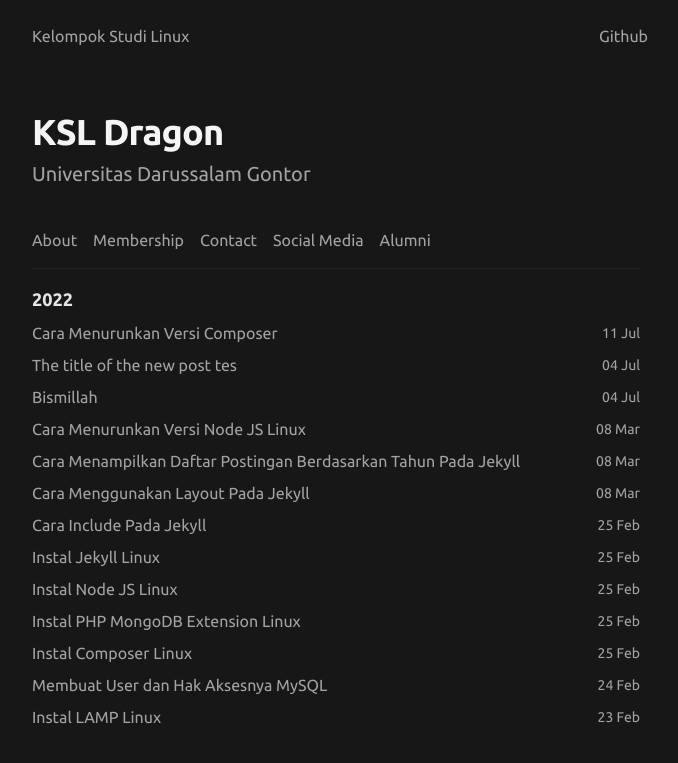
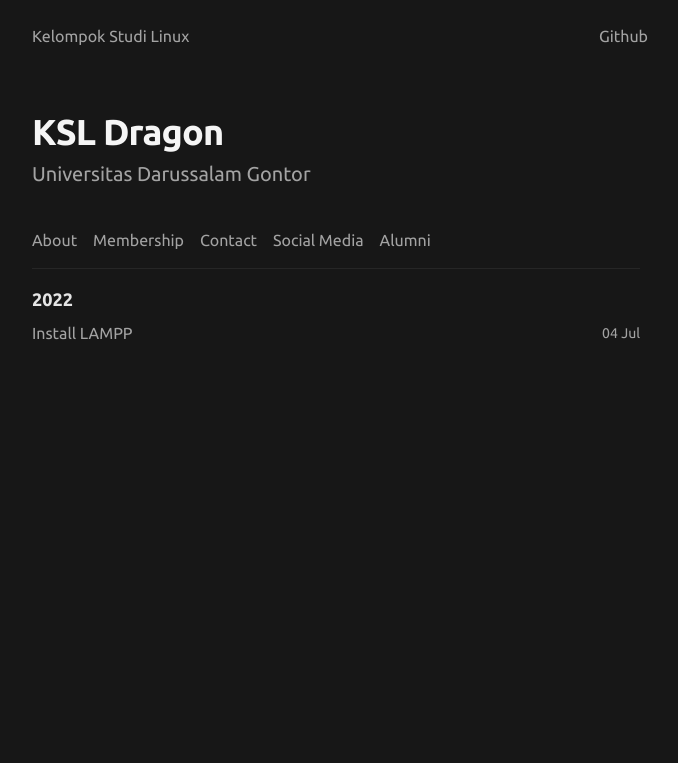
Before and after one commit to ksldragon/ksldragon.github.io, a Jekyll site: the page built from index.md, in a window 1280 px wide. Shown: the top 763 px of the page, without its empty margins (304-982 px from the left). Built offline with Jekyll 4.4.1, drawn with Linux system fonts in a browser that asks for light colours.

Commit message:
[Nasheh]=>[Update]

`````diff
--- a/_posts/2022-02-23-instal-lamp-linux.md
+++ /dev/null
@@ -1,66 +0,0 @@
----
-layout: 'post'
-title: 'Instal LAMP Linux'
-date: 2022-02-23 16:00:00 +0700
----
-
-Saya menggunakan ubuntu linux.
-
-## 1. Update Repo
-
-```bash
-sudo apt update
-```
-
-## 2. Instal Apache2
-
-```bash
-sudo apt install apache2
-```
-
-### Tes
-
-Buka `http://ip_mu` atau `http://localhost`
-
-## 2. Instal MySQL
-
-```bash
-sudo apt install mysql-server
-```
-
-### Run MySQL Secure Instalation
-
-```bash
-sudo mysql_secure_installation
-```
-
-Ikuti langkah-langkahnya.
-
-### Tes
-
-```bash
-sudo mysql
-```
-
-## 3. Instal PHP
-
-```bash
-sudo apt install php libapache2-mod-php php-mysql
-```
-
-### Tes
-
-Buat file `info.php`
-
-```bash
-sudo nano /var/www/html/info.php
-```
-
-Isi dengan kode berikut.
-
-```php
-<?php
-phpinfo();
-```
-
-Simpan, kemudian buka `http://ip_mu/info.php` atau `http://localhost/info.php`
--- a/_posts/2022-02-24-membuat-user-dan-akses-mysql.md
+++ /dev/null
@@ -1,48 +0,0 @@
----
-layout: 'post'
-title: 'Membuat User dan Hak Aksesnya MySQL'
-date: 2022-02-24 10:00:00 +0700
----
-
-Saya menggunakan ubuntu linux.
-
-## 1. Masuk ke MySQL
-
-```bash
-sudo mysql
-```
-
-## 2. Buat User
-
-```sql
-CREATE USER 'nama_user'@'lokasi_user' IDENTIFIED BY 'password_user';
-```
-
-Contoh
-
-```sql
-CREATE USER 'nashehannafii'@'localhost' IDENTIFIED BY 'nasheh';
-```
-
-## 3. Atur Hak Akses
-
-```sql
-GRANT hak_akses ON nama_database.nama_tabel TO 'nama_user'@'lokasi_user';
-```
-
-Contoh
-
-```sql
-GRANT ALL ON *.* TO 'nashehannafii'@'localhost';
-```
-
-* `ALL` berarti memberikan semua hak akses, bisa diganti SELECT, INSERT, UPDATE, dan query lainnya.
-* `*` Berarti semua database dan semua tabel.
-
-## 4. Tes
-
-```bash
-sudo mysql -u nama_user -p
-
-# Masukkan Password
-```
--- a/_posts/2022-02-25-include-jekyll.md
+++ /dev/null
@@ -1,42 +0,0 @@
----
-layout: 'post'
-title: 'Cara Include Pada Jekyll'
-date: 2022-02-25 14:00:00 +0700
----
-
-Include digunakan untuk memanggil file tertentu.
-
-Contohnya untuk memanggil potongan bagian website seperti navbar, sidebar, footer, dsb.
-
-File yang dapat di-include adalah file yang berada di folder `_includes` pada root project jekyll.
-
-Buat sebuah file, contoh `navbar.html`.
-
-```html
-<nav>
-	<a href="">Brand</a>
-	<ul>
-		<li>About</li>
-		<li>Contact</li>
-	</ul>
-</nav>
-```
-
-Kemudian panggil file `navbar.html` menggunakan include pada file `index.html`.
-
-```html
-<!DOCTYPE html>
-<html lang="en">
-<head>
-	<title>Document</title>
-</head>
-<body>
-
-	{% raw %}{% include navbar.html %}{% endraw %}
-
-	<h1>Beranda</h1>
-	<p>Konten</p>
-
-</body>
-</html>
-```
--- a/_posts/2022-02-25-instal-composer-linux.md
+++ /dev/null
@@ -1,41 +0,0 @@
----
-layout: 'post'
-title: 'Instal Composer Linux'
-date: 2022-02-25 13:00:00 +0700
----
-
-Saya menggunakan elementary os.
-
-## 1. Instal Curl
-
-```bash
-sudo apt update && sudo apt install wget php-cli php-zip unzip curl
-```
-
-## 2. Download Composer Menggunakan Curl
-
-```bash
-curl -sS https://getcomposer.org/installer |php
-```
-
-## 3. Pindah Composer Ke Sistem
-
-```bash
-sudo mv composer.phar /usr/local/bin/composer
-```
-
-## 4. Tes
-
-```bash
-composer
-```
-
-```
-   ______
-  / ____/___  ____ ___  ____  ____  ________  _____
- / /   / __ \/ __ `__ \/ __ \/ __ \/ ___/ _ \/ ___/
-/ /___/ /_/ / / / / / / /_/ / /_/ (__  )  __/ /
-\____/\____/_/ /_/ /_/ .___/\____/____/\___/_/
-                    /_/
-Composer version 2.2.6 2022-02-04 17:00:38
-```
--- a/_posts/2022-02-25-instal-jekyll-linux.md
+++ /dev/null
@@ -1,34 +0,0 @@
----
-layout: 'post'
-title: 'Instal Jekyll Linux'
-date: 2022-02-25 13:45:00 +0700
----
-
-Saya menggunakan ubuntu linux.
-
-## 1. Instal Ruby DLL
-
-```bash
-sudo apt-get install ruby-full build-essential zlib1g-dev
-````
-
-## 2. Setup Ruby Gems
-
-```bash
-echo '# Install Ruby Gems to ~/gems' >> ~/.bashrc
-echo 'export GEM_HOME="$HOME/gems"' >> ~/.bashrc
-echo 'export PATH="$HOME/gems/bin:$PATH"' >> ~/.bashrc
-source ~/.bashrc
-```
-
-## 3. Instal Jekyll Bundler
-
-```bash
-gem install jekyll bundler
-```
-
-## 4. Cek
-
-```bash
-jekyll -v
-````
--- a/_posts/2022-02-25-instal-nodejs-linux.md
+++ /dev/null
@@ -1,27 +0,0 @@
----
-layout: 'post'
-title: 'Instal Node JS Linux'
-date: 2022-02-25 13:40:00 +0700
----
-
-Saya menggunakan ubuntu linux.
-
-## 1. Instal Versi LTS
-
-```bash
-curl -fsSL https://deb.nodesource.com/setup_lts.x | sudo -E bash -
-sudo apt-get install -y nodejs
-````
-
-## 2. Instal Versi Terbaru
-
-```bash
-curl -fsSL https://deb.nodesource.com/setup_current.x | sudo -E bash -
-sudo apt-get install -y nodejs
-```
-
-## 3. Cek
-
-```bash
-node -v && npm -v
-```
--- a/_posts/2022-02-25-instal-php-mongodb-extension-linux.md
+++ /dev/null
@@ -1,19 +0,0 @@
----
-layout: 'post'
-title: 'Instal PHP MongoDB Extension Linux'
-date: 2022-02-25 13:30:00 +0700
----
-
-Saya menggunakan ubuntu linux.
-
-## 1. Install PECL
-
-```bash
-sudo apt install php-gear php-dev
-```
-
-## 2. Instal PHP MongoDB Extension
-
-```bash
-sudo pecl install mongodb
-```
--- a/_posts/2022-03-08-menampilkan-post-berdasarkan-tahun.md
+++ /dev/null
@@ -1,104 +0,0 @@
----
-layout: 'post'
-title: 'Cara Menampilkan Daftar Postingan Berdasarkan Tahun Pada Jekyll'
-date: 2022-03-08 11:30:00 +0700
----
-
-Tampilkan semua postingan menggunakan `for`.
-
-```
-{% raw %}{% for post in site.posts %}
-{% endfor %}{% endraw %}
-```
-
-Simpan tahun postingan pertama dan postingan sebelumnya.
-
-```
-{% raw %}{% for post in site.posts %}
-    {% capture this_year %}
-        {{ post.date | date: "%Y" }}
-    {% endcapture %}
-
-    {% capture prev_year %}
-        {{ post.previous.date | date: "%Y" }}
-    {% endcapture %}
-{% endfor %}{% endraw %}
-```
-
-Cek jika postingan berada urutan yang pertama, jika iya buat section untuk tahun tersebut.
-
-```
-{% raw %}{% for post in site.posts %}
-    {% capture this_year %}
-        {{ post.date | date: "%Y" }}
-    {% endcapture %}
-
-    {% capture prev_year %}
-        {{ post.previous.date | date: "%Y" }}
-    {% endcapture %}
-
-    {% if forloop.first %}
-        <section class="year-section">
-            <h2 class="year-title">{{ this_year }}</h2>
-    {% endif %}
-{% endfor %}{% endraw %}
-```
-
-Tampilkan postingan tersebut.
-
-```
-{% raw %}{% for post in site.posts %}
-    {% capture this_year %}
-        {{ post.date | date: "%Y" }}
-    {% endcapture %}
-
-    {% capture prev_year %}
-        {{ post.previous.date | date: "%Y" }}
-    {% endcapture %}
-
-    {% if forloop.first %}
-        <section class="year-section">
-            <h2 class="year-title">{{ this_year }}</h2>
-    {% endif %}
-    <article class="post">
-    <h3><a class="link" href="{{ post.url }}">{{ post.title }}</a></h3>
-    <time class="post-time">{{ post.date | date: "%d %b" }}</time>
-    </article>
-
-{% endfor %}{% endraw %}
-```
-
-Cek apakah postingan tersebut berada pada urutan terakhir, jika iya maka tutup section untuk tahun tersebut.
-
-Jika tidak cek apakah tahun postingan tersebut tidak sama dengan tahun postingan sebelumnya, jika iya maka tutup section untuk tahun tersebut dan buat section untuk tahun postingan sebelumnya.
-
-```
-{% raw %}{% for post in site.posts %}
-    {% capture this_year %}
-        {{ post.date | date: "%Y" }}
-    {% endcapture %}
-
-    {% capture prev_year %}
-        {{ post.previous.date | date: "%Y" }}
-    {% endcapture %}
-
-    {% if forloop.first %}
-        <section class="year-section">
-            <h2 class="year-title">{{ this_year }}</h2>
-    {% endif %}
-    <article class="post">
-    <h3><a class="link" href="{{ post.url }}">{{ post.title }}</a></h3>
-    <time class="post-time">{{ post.date | date: "%d %b" }}</time>
-    </article>
-
-    {% if forloop.last %}
-        </section>
-    {% else %}
-        {% if this_year != prev_year %}
-            </section>
-            <section class="year-section">
-                <h2 class="year-title">{{ prev_year }}</h2>
-        {% endif %}
-    {% endif %}
-{% endfor %}{% endraw %}
-```
--- a/_posts/2022-03-08-menggunakan-layout-jekyll.md
+++ /dev/null
@@ -1,41 +0,0 @@
----
-layout: 'post'
-title: 'Cara Menggunakan Layout Pada Jekyll'
-date: 2022-03-08 11:00:00 +0700
----
-
-Layout digunakan untuk memanggil file tertentu sebagai basis tampilan pada halaman jekyll.
-
-File layout adalah file html yang disimpan pada folder `_layouts`.
-
-Layout dapat digunakan pada `posts` dan `page`.
-
-Contoh file `_layouts/base.html`
-
-```html
-<!DOCTYPE html>
-<html lang="en">
-<head>
-	<meta charset="UTF-8">
-	<meta name="viewport" content="width=device-width, initial-scale=1.0">
-	<title>Document</title>
-</head>
-<body>
-
-	{%raw%}{{ content }}{%endraw%}
-
-</body>
-</html>
-```
-
-> Kata kunci {%raw%}{{ content }}{%endraw%} digunakan untuk memanggil konten yang menggunakan layout tersebut.
-
-Kemudian gunakan layout tersebut, contoh pada halaman `index.html`.
-
-```markdown
----
-layout: 'base'
----
-
-Kontent Beranda
-```
--- a/_posts/2022-03-08-menurunkan-versi-node-linux.md
+++ /dev/null
@@ -1,28 +0,0 @@
----
-layout: 'post'
-title: 'Cara Menurunkan Versi Node JS Linux'
-date: 2022-03-08 11:48:00 +0700
----
-
-Saya menggunakan ubuntu linux.
-
-## 1. Instal Node Version Manager
-
-```bash
-npm install -g n
-```
-
-## 2. Instal Versi Node Spesifik
-
-```bash
-# instal versi spesifik
-n 16.4.0
-
-# instal versi terbaru
-n latest
-
-# instal versi lts
-n lts
-```
-
-Terkadang membutuhkan sudo.
--- a/_posts/2022-07-04-bismillah.markdown
+++ b/_posts/2022-07-04-install-lampp.markdown
@@ -1,7 +1,7 @@
 ---
 layout: post
 author: nashehannafii
-title: "Bismillah"
+title: "Install LAMPP"
 tags:
  -
 ---
--- a/_posts/2022-07-04-the-title-of-the-new-post-tes.markdown
+++ /dev/null
@@ -1,7 +0,0 @@
----
-layout: post
-author: nashehannafii
-title: "The title of the new post tes"
-tags:
- -
----
--- a/_posts/2022-07-11-menurunkan-versi-composer.md
+++ /dev/null
@@ -1,16 +0,0 @@
----
-layout: 'post'
-title: 'Cara Menurunkan Versi Composer'
-date: 2022-07-11 08:56:00 +0700
----
-
-Saya menggunakan ubuntu linux.
-
-## 1. Instal Node Version Manager
-
-```bash
-composer self-update --1
-```
-
-
-Terkadang membutuhkan sudo.
`````
Also changed, not shown: assets/favicon/android-chrome-192x192.png, assets/favicon/android-chrome-512x512.png, assets/favicon/android-chrome-64x64.png, assets/favicon/apple-touch-icon.png, assets/favicon/favicon-16x16.png, assets/favicon/favicon-32x32.png, assets/favicon/favicon.ico.
